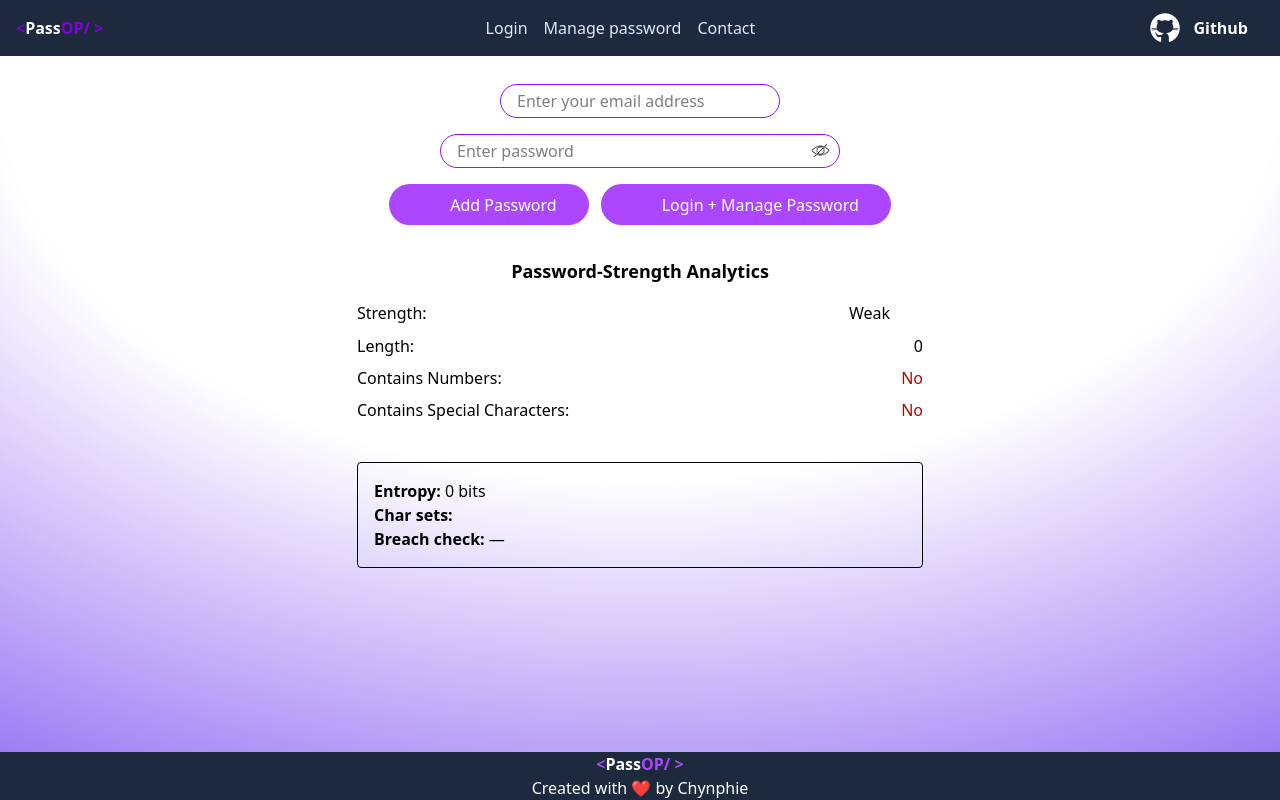
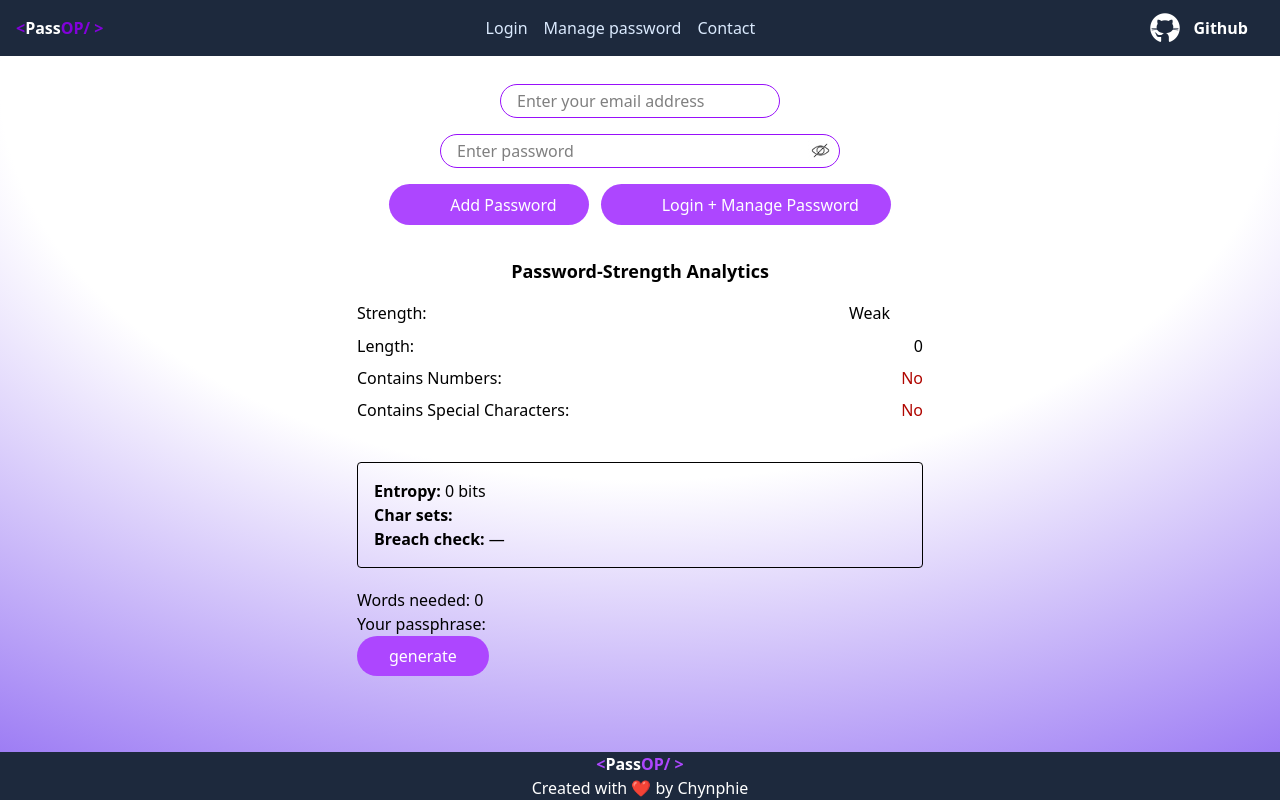
Before and after one commit to chynphie/passop_mongo, a React (Vite) app: page / in a window 1280 px wide. Built offline with nearby package versions, Linux system fonts and the light colour scheme; some icons are missing.

Commit message:
added password generator feature

```diff
--- a/src/components/Login.jsx
+++ b/src/components/Login.jsx
@@ -11,6 +11,7 @@ import {
   encryptVault,
 } from "../utils/crypto";
 import { PasswordAnalyzer } from "./PasswordAnalyzer";
+import { generatePassphrase, wordsRequired } from "../utils/PasswordGenerator";
 
 const Login = () => {
   const [form, setform] = useState({
@@ -30,6 +31,19 @@ const Login = () => {
   const [error, setError] = useState("");
   const idleTimer = useRef(null);
   const navigate = useNavigate();
+
+  const [entropy, setEntropy] = useState("");
+  const [passphrase, setPassphrase] = useState("");
+
+  function handleGenerate() {
+    console.log(entropy);
+    setPassphrase(generatePassphrase(entropy, { separator: " " }));
+    console.log("the passphrase is ", passphrase);
+  }
+  function checkEntropyVal() {
+    console.log(localStorage.getItem("passwordEntropy"));
+    setEntropy(localStorage.getItem("passwordEntropy"));
+  }
 
   const resetIdle = () => {
     clearTimeout(idleTimer.current);
@@ -73,11 +87,7 @@ const Login = () => {
     console.log("the body is----", body);
 
     try {
-      const res = await fetch("http://localhost:3000/api/auth/register", {
-        method: "POST",
-        headers: { "Content-Type": "application/json" },
-        body: JSON.stringify(body),
-      });
+      <PasswordAnalyzer password={form.password} entropy={entropy} />;
 
       if (!res.ok) {
         const errorData = await res.json();
@@ -174,6 +184,10 @@ const Login = () => {
   };
   // console.log("the vault is----", vault);
 
+  useEffect(() => {
+    checkEntropyVal();
+  }, [entropy]);
+
   return (
     <>
       <ToastContainer
@@ -195,7 +209,10 @@ const Login = () => {
         <input
           value={form.email}
           placeholder="Enter your email address"
-          onChange={handleChange}
+          onChange={(e) => {
+            handleChange(e);
+            checkEntropyVal();
+          }}
           className="rounded-full border border-purple-600 w-70 p-4 py-1"
           type="text"
           name="email"
@@ -206,7 +223,10 @@ const Login = () => {
             ref={passwordRef}
             value={form.password}
             placeholder="Enter password"
-            onChange={handleChange}
+            onChange={(e) => {
+              handleChange(e);
+              checkEntropyVal();
+            }}
             className="rounded-full border border-purple-600 w-100 p-4 py-1"
             type="password"
             name="password"
@@ -382,6 +402,17 @@ const Login = () => {
             </div>
           </div>
           <PasswordAnalyzer password={form.password} />
+          <div className="mt-5">
+            <p>Words needed: {wordsRequired(entropy)}</p>
+            <p>Your passphrase: {passphrase}</p>
+            <button
+              className="flex text-white justify-center items-center gap-1 px-8 cursor-pointer
+       bg-purple-500 hover:bg-purple-300 hover:border-1 border-purple-950 rounded-full py-2 w-fit"
+              onClick={handleGenerate}
+            >
+              generate
+            </button>
+          </div>
         </div>
       </div>
     </>
--- a/src/components/PasswordAnalyzer.jsx
+++ b/src/components/PasswordAnalyzer.jsx
@@ -29,6 +29,7 @@ export function PasswordAnalyzer({ password }) {
     // entropy = log2(pool^length)
     const e = password.length * Math.log2(pool || 1);
     setEntropy(Math.round(e * 100) / 100);
+    localStorage.setItem('passwordEntropy', e.toString());
   }, [password]);
 
   // 2) Debounced breach check
@@ -40,7 +41,7 @@ export function PasswordAnalyzer({ password }) {
       const suffix = hash.slice(5);
       try {
         const res = await axios.get(`https://api.pwnedpasswords.com/range/${prefix}`);
-        console.log(res);
+        // console.log(res);
 
         // response is list of “SUFFIX:COUNT”
         const match = res.data
--- /dev/null
+++ b/src/utils/passwordGenerator.js
@@ -0,0 +1,68 @@
+// src/utils/passphraseGenerator.js
+// A combinatorics-based passphrase generator offering optimized secure passphrases
+// tailored to user-specified entropy goals.
+
+// Example wordlist: you should replace this with a larger, more comprehensive list.
+// You can import an EFF wordlist JSON or text file as needed.
+const wordlist = [
+  'a', 'b', 'c', 'd', 'e', 'f', 'g', 'h', 'i', 'j', 'k', 'l', 'm', 'n', 'o', 'p', 'q', 'r', 's', 't', 'u', 'v', 'w', 'x', 'y', 'z',
+  'A', 'B', 'C', 'D', 'E', 'F', 'G', 'H', 'I', 'J', 'K', 'L', 'M', 'N', 'O', 'P', 'Q', 'R', 'S', 'T', 'U', 'V', 'W', 'X', 'Y', 'Z',
+  '0', '1', '2', '3', '4', '5', '6', '7', '8', '9',
+  '!', '@', '#', '$', '%', '^', '&', '*', '(', ')', '-', '_', '=', '+', '[', ']', '{', '}', ';', ':', '\'', '"', ',', '.', '<', '>', '/', '?', '\\', '|', '`', '~'
+];
+
+/**
+ * Calculate bits of entropy per word: log2(wordlist.length)
+ */
+function entropyPerWord(listLength) {
+  return Math.log2(listLength);
+}
+
+/**
+ * Generate a passphrase meeting or exceeding the target entropy in bits.
+ * @param {number} targetBits - desired entropy (e.g., 64, 80)
+ * @param {object} [options]
+ * @param {string[]} [options.list] - custom wordlist
+ * @param {string} [options.separator] - string between words
+ * @returns {string} passphrase
+ */
+export function generatePassphrase(targetBits, options = {}) {
+  console.log('!Number.isFinite(targetBits)',!Number.isFinite(targetBits));
+
+  const list = options.list || wordlist;
+  const sep = options.separator ?? '-';
+  targetBits = Number(targetBits);
+  if (!Number.isFinite(targetBits) || targetBits <= 0) {
+    throw new Error('targetBits must be a positive number');
+  }
+
+  const perWord = entropyPerWord(list.length);
+  // number of words needed = ceil(targetBits / perWord)
+  const count = Math.ceil(targetBits / perWord);
+
+  const passwords = [];
+  for (let i = 0; i < count; i++) {
+    const idx = crypto.getRandomValues(new Uint32Array(1))[0] % list.length;
+    passwords.push(list[idx]);
+  }
+  console.log('the generated password', passwords.join(''));
+
+  return passwords.join('');
+}
+
+/**
+ * Calculate how many words are required for a given entropy.
+ * @param {number} targetBits
+ * @param {number} listLength
+ * @returns {number}
+ */
+export function wordsRequired(targetBits, listLength = wordlist.length) {
+  console.log(Math.ceil(targetBits / entropyPerWord(listLength)));
+
+  return Math.ceil(targetBits / entropyPerWord(listLength));
+}
+
+// Example usage:
+// import { generatePassphrase, wordsRequired } from '@/utils/passphraseGenerator';
+// const phrase = generatePassphrase(80, { separator: ' ' });
+// console.log(`Your passphrase: ${phrase}`);
```
